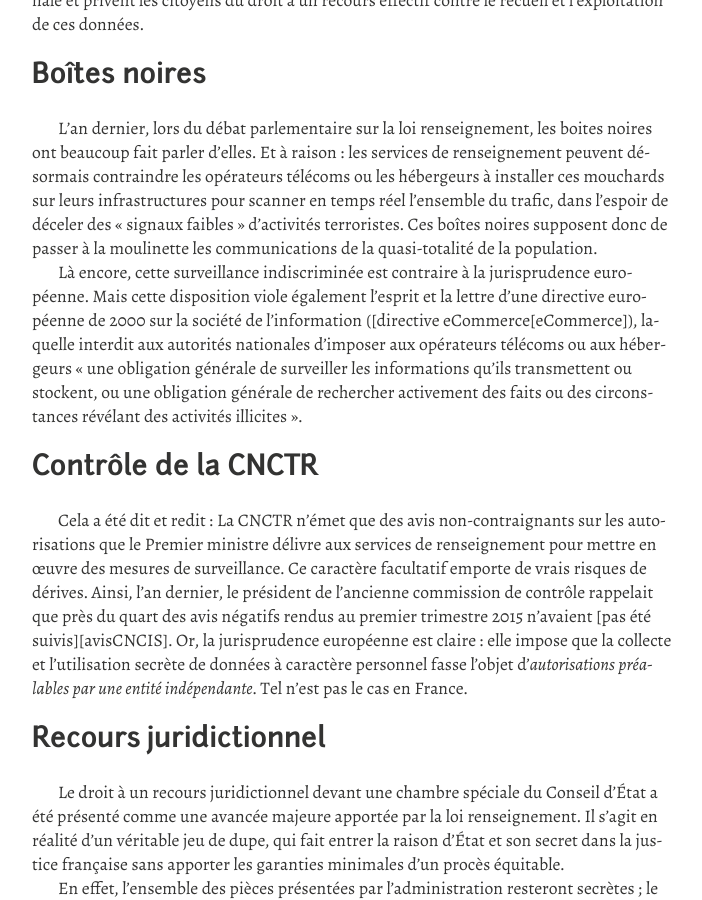
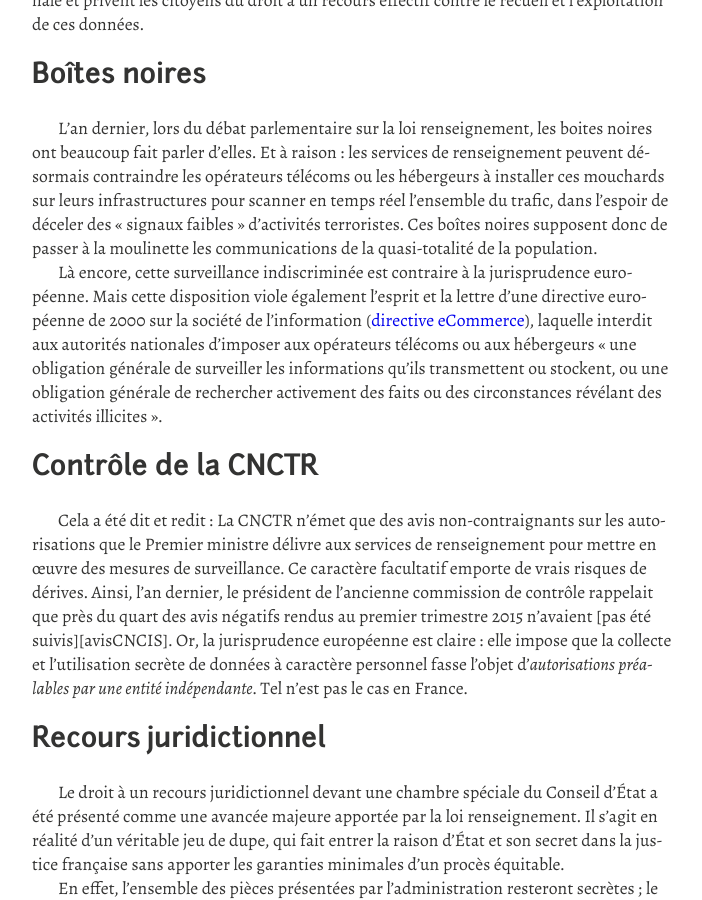
Before and after one commit to hugoroy/exegetes-web, a Jekyll site: the page built from _posts/2016-05-09-renseignement-offensive-conseil-detat-et-qpc.md, in a window 1280 px wide and 900 px high, scrolled down 3090 px. Shown: the whole window, without its empty margins (288-990 px from the left). Built offline with Jekyll 4.4.1, drawn with Linux system fonts in a browser that asks for light colours; nearby versions of some CDN libraries.

Commit message:
lien directive ecommerce

```diff
--- a/_posts/2016-05-09-renseignement-offensive-conseil-detat-et-qpc.md
+++ b/_posts/2016-05-09-renseignement-offensive-conseil-detat-et-qpc.md
@@ -72,7 +72,7 @@ Comme  nous l'écrivons dans nos mémoires, « le GCHQ britannique ou le BND  a
 
 L'an  dernier, lors du débat parlementaire sur la loi renseignement,  les  boites noires ont beaucoup fait parler d'elles. Et à raison : les services de renseignement peuvent désormais contraindre les opérateurs   télécoms ou les hébergeurs à installer ces mouchards sur leurs   infrastructures pour scanner en temps réel l'ensemble du trafic, dans   l'espoir de déceler des « signaux faibles » d'activités terroristes.  Ces  boîtes noires supposent donc de passer à la moulinette les   communications de la quasi-totalité  de la population.
 
-Là  encore, cette surveillance indiscriminée est  contraire à la  jurisprudence européenne. Mais cette disposition viole  également  l'esprit et la lettre d'une directive européenne de 2000 sur  la société  de l'information ([directive eCommerce[eCommerce]), laquelle  interdit  aux autorités nationales d'imposer aux opérateurs télécoms ou  aux  hébergeurs « une obligation générale de surveiller les informations   qu'ils transmettent ou stockent, ou une obligation générale de   rechercher activement des faits ou des circonstances révélant des   activités illicites ».
+Là  encore, cette surveillance indiscriminée est  contraire à la  jurisprudence européenne. Mais cette disposition viole  également  l'esprit et la lettre d'une directive européenne de 2000 sur  la société  de l'information ([directive eCommerce][eCommerce]), laquelle  interdit  aux autorités nationales d'imposer aux opérateurs télécoms ou  aux  hébergeurs « une obligation générale de surveiller les informations   qu'ils transmettent ou stockent, ou une obligation générale de   rechercher activement des faits ou des circonstances révélant des   activités illicites ».
 
 ## Contrôle de la CNCTR
 
```
Also changed, not shown: other parts of _posts/2016-05-09-renseignement-offensive-conseil-detat-et-qpc.md (+3 -0 lines).
